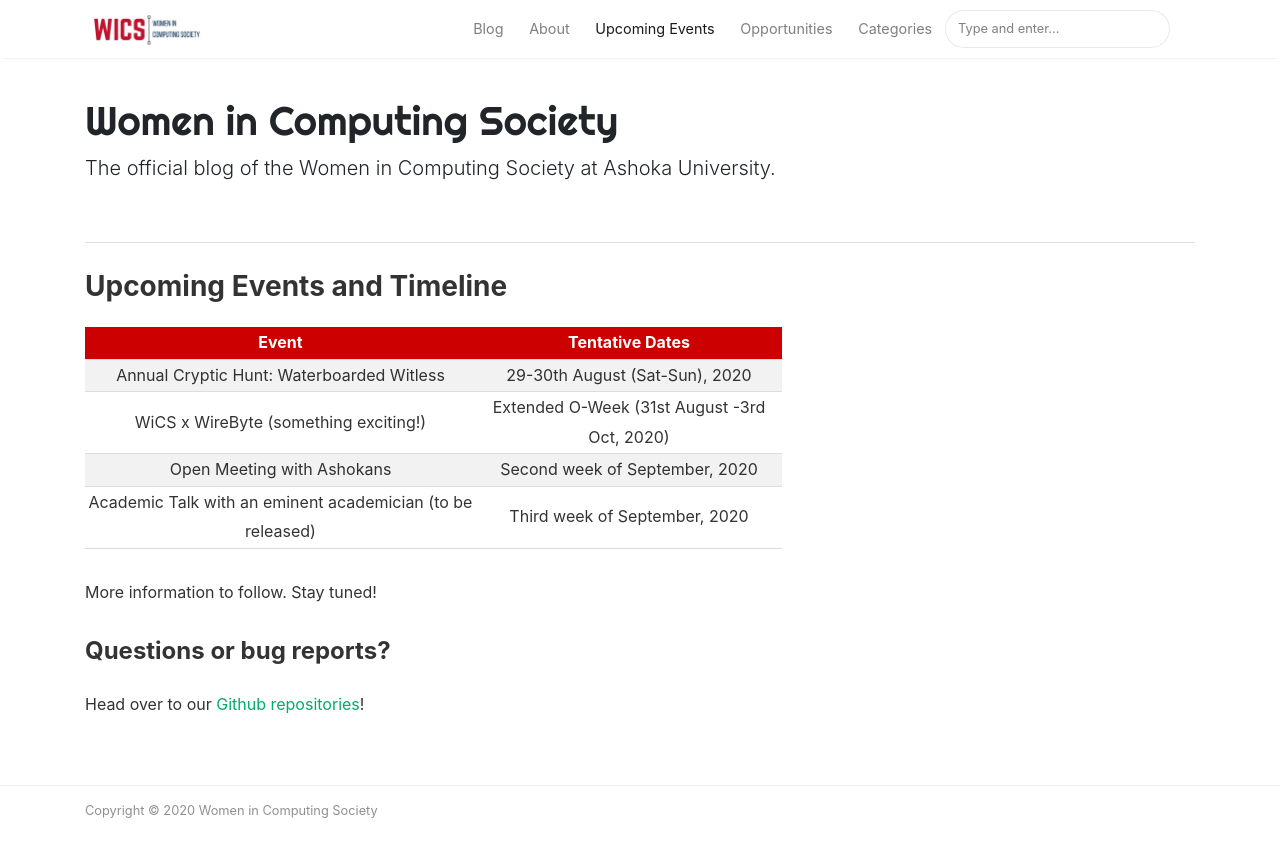
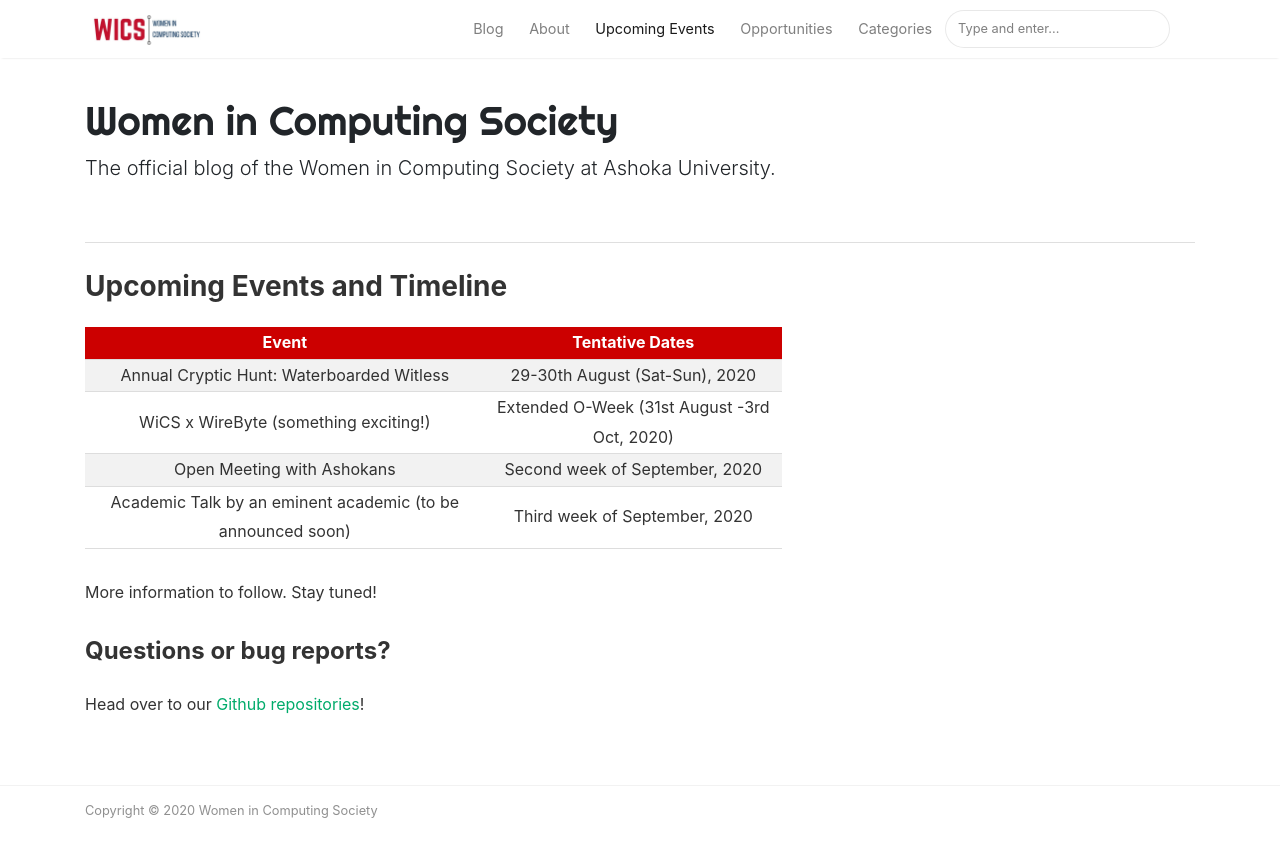
Before and after one commit to wics-ashoka/wics-ashoka.github.io, a Jekyll site: the page built from _pages/upcomingevents.md, in a window 1280 px wide. Shown: the top 857 px of the page. Built offline with Jekyll 4.4.1, drawn with Linux system fonts in a browser that asks for light colours; nearby versions of some CDN libraries.

Commit message:
Update upcomingevents.md

```diff
--- a/_pages/upcomingevents.md
+++ b/_pages/upcomingevents.md
@@ -43,7 +43,7 @@ filename: "pages/upcomingevents.md"
   	</tr>
   	<tr>
   		<td>
-  			Academic Talk with an eminent academician (to be released)
+  			Academic Talk by an eminent academic (to be announced soon)
   		</td>
   		<td>Third week of September, 2020</td>
   	</tr>
```
